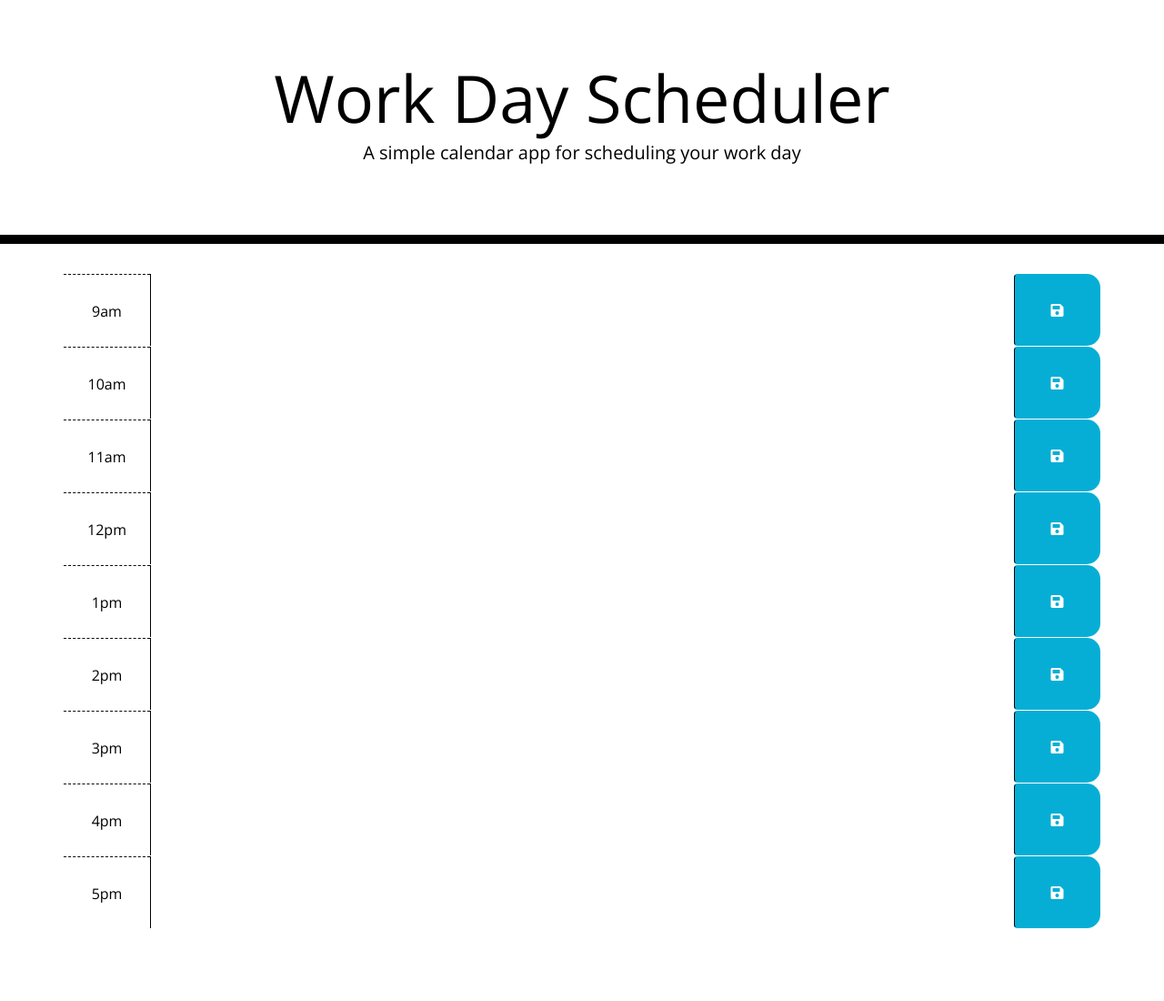
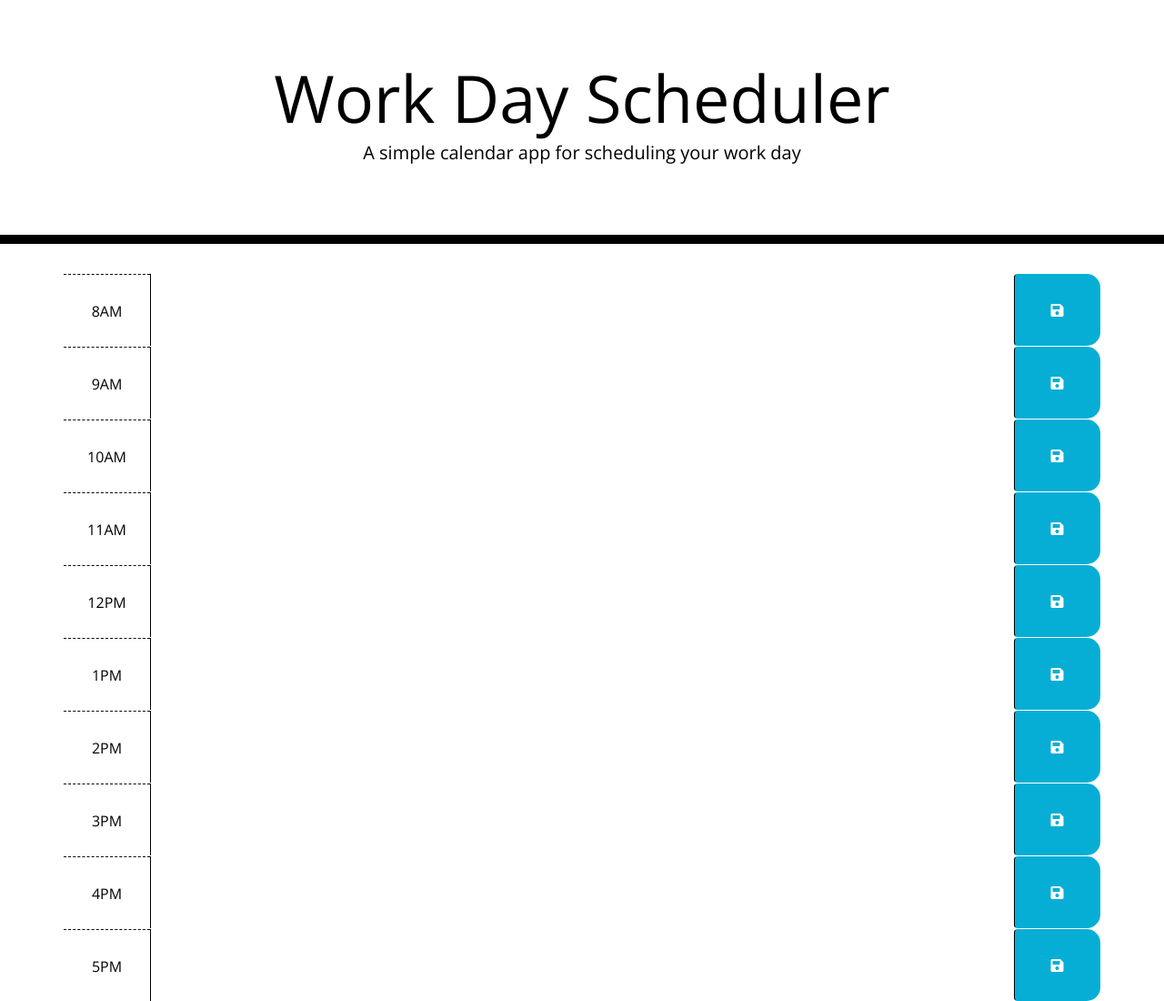
Before and after one commit to RetroColossus/Work-Day-Scheduler, a plain HTML site: page index.html in a window 1280 px wide. Shown: the whole page at 91% size. Before the commit the page ends 1020 px from the top, so only its background shows below. Drawn offline with nearby package versions, Linux system fonts and the light colour scheme.

Commit message:
fixed col issue and spacing

```diff
--- a/index.html
+++ b/index.html
@@ -31,9 +31,18 @@
     <div class="container">
       <!-- Timeblocks go here -->
 
+      <div id="hr8" class="row time-block">
+        <div class="col-md-1 hour">
+            8AM
+        </div>
+        <textarea class="col-md-10 description">
+        </textarea>
+        <button class="btn saveBtn col-md-1"><i class="fas fa-save"></i></button>
+    </div>
+
 <div id="hr9" class="row time-block">
         <div class="col-md-1 hour">
-            9am
+            9AM
         </div>
         <textarea class="col-md-10 description">
         </textarea>
@@ -42,7 +51,7 @@
 
 <div id="hr10" class="row time-block">
         <div class="col-md-1 hour">
-            10am
+            10AM
         </div>
         <textarea class="col-md-10 description">
         </textarea>
@@ -51,7 +60,7 @@
 
 <div id="hr11" class="row time-block">
         <div class="col-md-1 hour">
-            11am
+            11AM
         </div>
         <textarea class="col-md-10 description">
         </textarea>
@@ -60,7 +69,7 @@
 
 <div id="hr12" class="row time-block">
         <div class="col-md-1 hour">
-            12pm
+            12PM
         </div>
         <textarea class="col-md-10 description">
         </textarea>
@@ -69,7 +78,7 @@
 
 <div id="hr13" class="row time-block">
         <div class="col-md-1 hour">
-            1pm
+            1PM
         </div>
         <textarea class="col-md-10 description">
         </textarea>
@@ -78,7 +87,7 @@
 
 <div id="hr14" class="row time-block">
         <div class="col-md-1 hour">
-            2pm
+            2PM
         </div>
         <textarea class="col-md-10 description">
         </textarea>
@@ -87,7 +96,7 @@
 
 <div id="hr15" class="row time-block">
         <div class="col-md-1 hour">
-            3pm
+            3PM
         </div>
         <textarea class="col-md-10 description">
         </textarea>
@@ -96,7 +105,7 @@
 
 <div id="hr16" class="row time-block">
         <div class="col-md-1 hour">
-            4pm
+            4PM
         </div>
         <textarea class="col-md-10 description">
         </textarea>
@@ -105,16 +114,18 @@
 
 <div id="hr17" class="row time-block">
         <div class="col-md-1 hour">
-            5pm
+            5PM
         </div>
         <textarea class="col-md-10 description">
         </textarea>
         <button class="btn saveBtn col-md-1"><i class="fas fa-save"></i></button>
     </div>
 
+</div>
+
 
     <script src="https://code.jquery.com/jquery-3.4.1.min.js"></script>
     <script src="https://cdnjs.cloudflare.com/ajax/libs/moment.js/2.24.0/moment.min.js"></script>
-    <script> src= "</script>
+    <script src="assets/js/jquery.js"></script>
   </body>
 </html>
```
Lines whose indentation alone changed are shown as unchanged.
